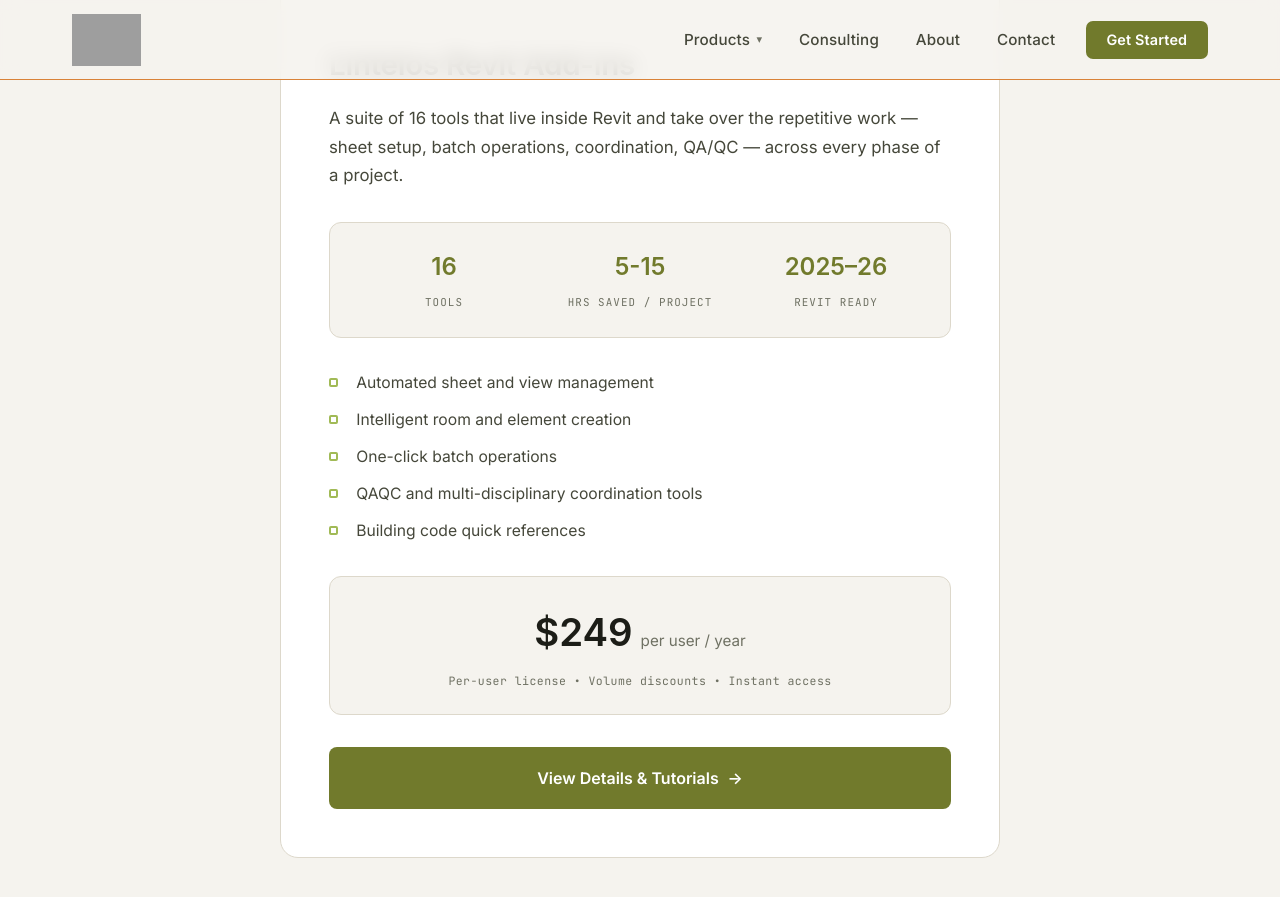
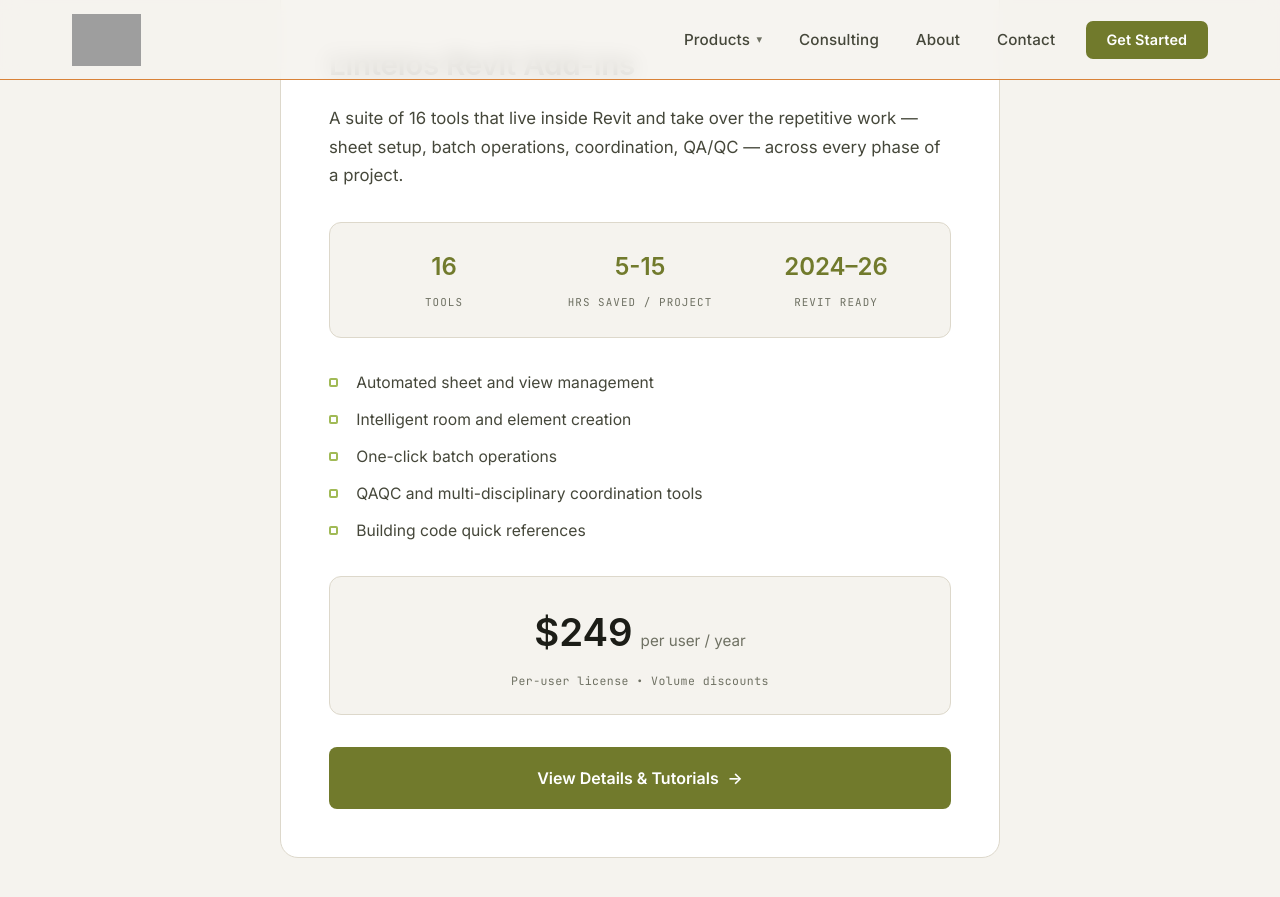
Before and after one commit to echofmann/lintelos, a Jekyll site: the page built from products.html, in a window 1280 px wide and 900 px high, scrolled down 1012 px. Shown: the top 897 px of the window. Built offline with Jekyll 4.4.1, drawn with Linux system fonts in a browser that asks for light colours; some web fonts are replaced; grey boxes are pictures that could not be loaded.

Commit message:
Remove 'instant access' wording; list Revit 2024-2026 compatibility
Co-Authored-By: Claude Sonnet 5.5 <noreply@anthropic.com>
Claude-Session: https://claude.ai/code/session_01Mw6soBVgP4w8hGD2XpEAz5

```diff
--- a/products.html
+++ b/products.html
@@ -220,7 +220,7 @@ description: "Lintelos Revit Add-ins give architects their time back — plus cu
                                 <span class="stat-label">Hrs Saved / Project</span>
                             </div>
                             <div class="stat">
-                                <span class="stat-number">2025–26</span>
+                                <span class="stat-number">2024–26</span>
                                 <span class="stat-label">Revit Ready</span>
                             </div>
                         </div>
@@ -238,7 +238,7 @@ description: "Lintelos Revit Add-ins give architects their time back — plus cu
                                 <span class="price-main">$249</span>
                                 <span class="price-period">per user / year</span>
                             </div>
-                            <p class="price-note">Per-user license • Volume discounts • Instant access</p>
+                            <p class="price-note">Per-user license • Volume discounts</p>
                         </div>
 
                         <a href="/products/revit-add-ins" class="btn-primary" aria-label="Learn more about Lintelos Revit Add-ins">
--- a/products/revit-add-ins.html
+++ b/products/revit-add-ins.html
@@ -258,7 +258,7 @@ description: "Lintelos Revit Add-ins is a suite of 16 Revit add-ins that automat
                                 <span class="price-main" id="displayPrice">$249</span>
                                 <span class="price-period">/ user / year</span>
                             </div>
-                            <p class="price-subtitle">Annual license • Billed yearly • Instant access</p>
+                            <p class="price-subtitle">Annual license • Billed yearly</p>
                         </div>
 
                         <div class="quantity-section">
@@ -344,11 +344,10 @@ description: "Lintelos Revit Add-ins is a suite of 16 Revit add-ins that automat
                             <h4>Everything Included</h4>
                             <ul class="features-list">
                                 <li>16 automation tools</li>
-                                <li>Instant download access</li>
                                 <li>Free upgrades for future Revit versions</li>
                                 <li>Email support</li>
                                 <li>Video tutorials</li>
-                                <li>Revit 2025 &amp; 2026 compatible</li>
+                                <li>Revit 2024, 2025 &amp; 2026 compatible</li>
                             </ul>
                         </div>
 
```
